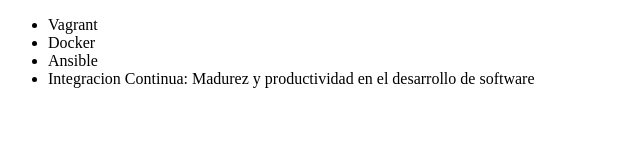
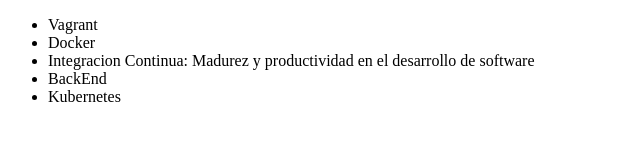
Before and after one commit to ElJuanchito/alura-git, a plain HTML site: page index.html in a window 1280 px wide. Shown: the whole page, without its empty margins (0-640 px from the left). Drawn offline with Linux system fonts and the light colour scheme.

Commit message:
Agregando curso

```diff
--- a/index.html
+++ b/index.html
@@ -10,8 +10,9 @@
         <ul>
             <li>Vagrant</li>
             <li>Docker</li>
-            <li>Ansible</li>
             <li>Integracion Continua: Madurez y productividad en el desarrollo de software</li>
+            <li>BackEnd</li>
+            <li>Kubernetes</li>
         </ul>
     </body>
 </html>
```
